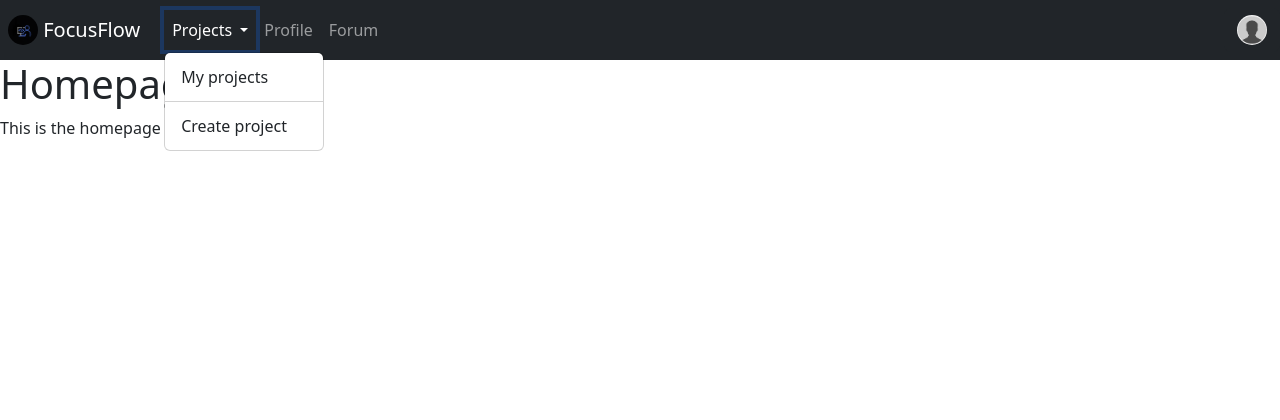
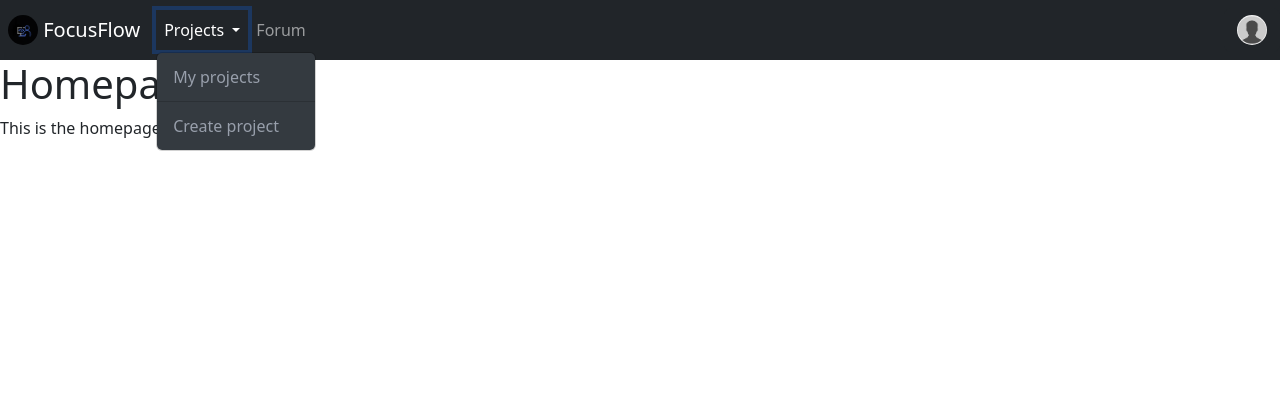
Before and after one commit to NikitaPash/FocusFlow, a Django app: page / in a window 1280 px wide, after a click on "Projects". Shown: the top 420 px of the page. Run offline with Django 5.2, Linux system fonts and the light colour scheme.

Commit message:
Modify styling of navbar and forms

```diff
--- a/FocusFlow/settings.py
+++ b/FocusFlow/settings.py
@@ -136,6 +136,7 @@ USE_TZ = True
 
 STATIC_URL = '/static/'
 STATICFILES_DIRS = [os.path.join(BASE_DIR, 'static')]
+STATIC_ROOT = BASE_DIR / 'staticfiles'
 
 # Default primary key field type
 
--- /dev/null
+++ b/static/styles/style.css
@@ -0,0 +1,24 @@
+.form-control:focus {
+    border-color: #343a40;
+    box-shadow: 0 0 0 0.2rem rgba(108, 117, 125, 0.25);
+}
+
+.dropdown-menu {
+    background-color: #343a40;
+}
+
+.dropdown-menu > li > a {
+    color: #989fab;
+    transition: background-color 0.2s, color 0.2s;
+}
+
+.dropdown-item:hover {
+    background-color: #495057;
+    color: #ffffff;
+}
+
+.dropdown-item:active,
+.dropdown-item:focus {
+    background-color: #6c757d;
+    color: #ffffff;
+}
--- a/templates/base/base.html
+++ b/templates/base/base.html
@@ -9,6 +9,7 @@
     <link href="https://cdn.jsdelivr.net/npm/bootstrap@5.3.3/dist/css/bootstrap.min.css" rel="stylesheet" integrity="sha384-QWTKZyjpPEjISv5WaRU9OFeRpok6YctnYmDr5pNlyT2bRjXh0JMhjY6hW+ALEwIH" crossorigin="anonymous">
     <link href="https://cdn.jsdelivr.net/npm/bootstrap-icons/font/bootstrap-icons.css" rel="stylesheet">
     <link rel="shortcut icon" type="image/png" href="{% static 'images/favicon.png' %}" >
+    <link href="{% static 'styles/style.css' %}" rel="stylesheet" >
     <title>{% block title %}Focus Flow{% endblock %}</title>
     {% block extra_head %}{% endblock %}
   </head>
--- a/templates/base/navbar.html
+++ b/templates/base/navbar.html
@@ -16,7 +16,7 @@
       <button class="navbar-toggler collapsed" type="button" data-bs-toggle="collapse" data-bs-target="#navbarSupportedContent" aria-controls="navbarSupportedContent" aria-expanded="false" aria-label="Toggle navigation">
         <span class="navbar-toggler-icon"></span>
       </button>
-      <div class="collapse navbar-collapse ms-2" id="navbarSupportedContent">
+      <div class="collapse navbar-collapse" id="navbarSupportedContent">
         <ul class="navbar-nav me-auto">
           <li class="nav-item dropdown">
               <a class="nav-link dropdown-toggle" href="#" role="button" data-bs-toggle="dropdown" aria-expanded="false">
@@ -29,18 +29,15 @@
               </ul>
           </li>
           <li class="nav-item">
-            <a class="nav-link" href="#">Profile</a>
-          </li>
-          <li class="nav-item">
             <a class="nav-link" href="#">Forum</a>
           </li>
         </ul>
         <ul class="navbar-nav ms-auto">
-            <li class="nav-item {% if user.is_authenticated %}dropdown {% else %} {% endif %}">
             {% if user.is_authenticated %}
             <li class="nav-item">
                 <a class="nav-link disabled" href="#">Welcome, {{ user.username }}!</a>
             </li>
+            <li class="nav-item dropdown" data-bs-theme="dark">
                     <button class="btn btn-dark dropdown-toggle" type="button" id="profileDropdown" data-bs-toggle="dropdown" aria-expanded="false">
                         <img src="{% static 'images/profile_placeholder.jpg' %}" width="30" height="30" class="d-inline-block align-top rounded-circle" alt="profile" loading="lazy">
                     </button>
@@ -49,14 +46,16 @@
                         <li><hr class="dropdown-divider"></li>
                         <li><a class="dropdown-item" href="{% url 'logout' %}">Logout</a></li>
                     </ul>
+            </li>
             {% else %}
+            <li class="nav-item">
                 <a href="{% url 'login' %}">
                     <button class="btn btn-dark" type="button">
                         <img src="{% static 'images/profile_placeholder.jpg' %}" width="30" height="30" class="d-inline-block align-top rounded-circle" alt="profile" loading="lazy">
                     </button>
                 </a>
+            </li>
             {% endif %}
-            </li>
         </ul>
       </div>
     </nav>
```
Lines whose indentation alone changed are shown as unchanged.
